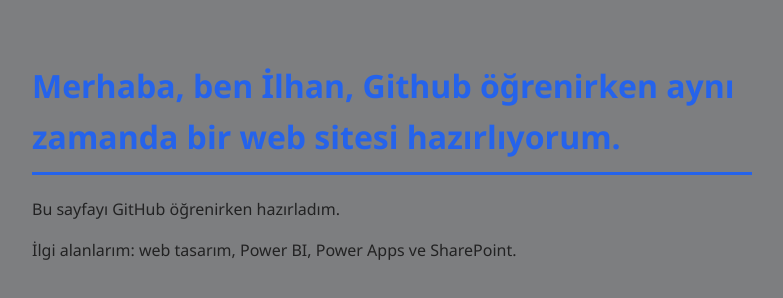
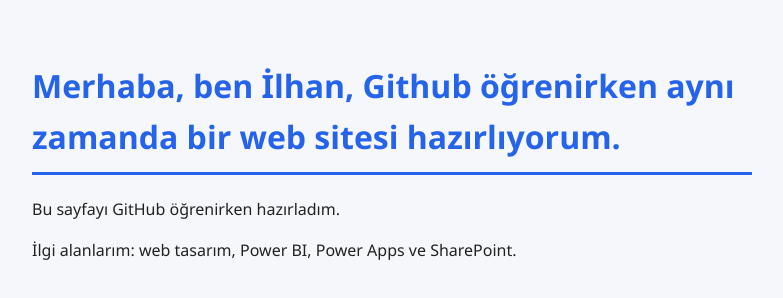
Before and after one commit to ilhancetintr/ilk-projem, a plain HTML site: page index.html in a window 1280 px wide. Shown: the whole page, without its empty margins (248-1031 px from the left). Drawn offline with Linux system fonts and the light colour scheme.

Commit message:
Arka plan rengi okunaklı hale getirildi

```diff
--- a/style.css
+++ b/style.css
@@ -3,7 +3,7 @@ body {
   max-width: 720px;
   margin: 60px auto;
   padding: 0 20px;
-  background: #7d7e80;
+  background: #f5f7fa;
   color: #222;
   line-height: 1.6;
 }
```
